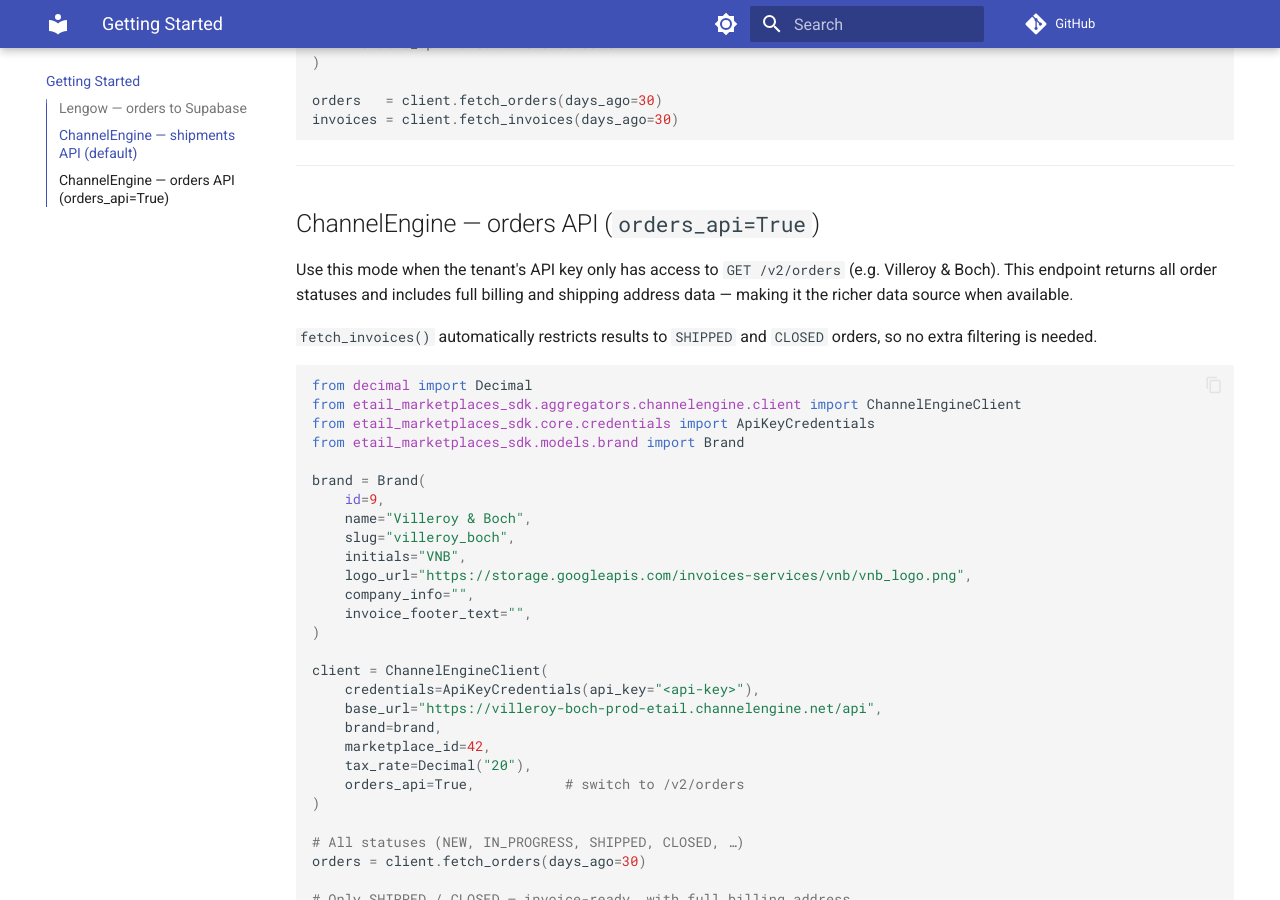
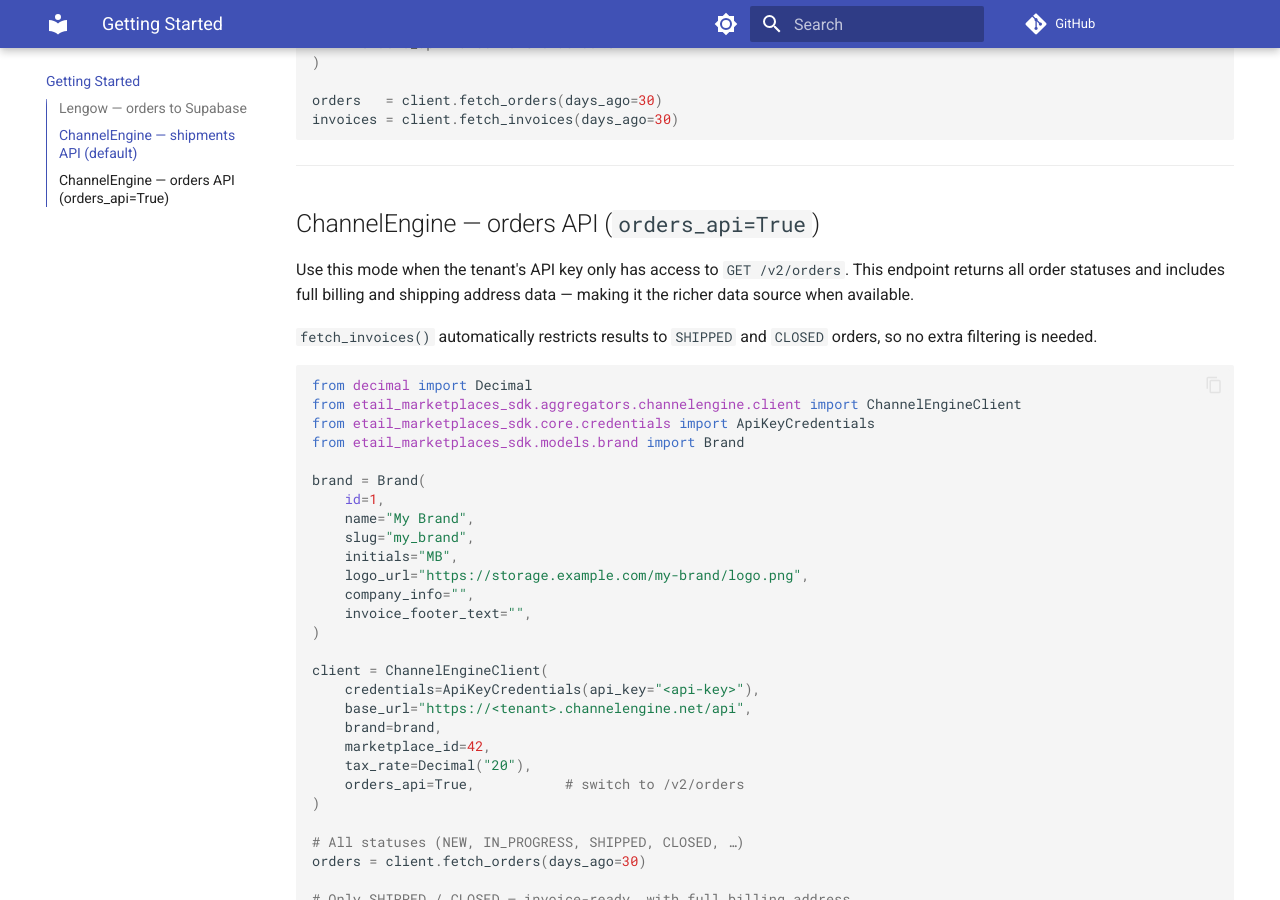
Before and after one commit to etail-agency/etail_marketplaces_sdk, an MkDocs documentation site: the page built from docs/getting-started.md, in a window 1280 px wide and 900 px high, scrolled down 1478 px. Built offline with MkDocs 1.6.1 and Material for MkDocs 9.7.7, drawn with Linux system fonts in a browser that asks for light colours; comment, search, counter and statistics services are not loaded.

Commit message:
Update the documentation

```diff
--- a/docs/getting-started.md
+++ b/docs/getting-started.md
@@ -78,10 +78,9 @@
 
 ## ChannelEngine — orders API (`orders_api=True`)
 
-Use this mode when the tenant's API key only has access to `GET /v2/orders`
-(e.g. Villeroy & Boch).  This endpoint returns all order statuses and includes
-full billing and shipping address data — making it the richer data source when
-available.
+Use this mode when the tenant's API key only has access to `GET /v2/orders`.
+This endpoint returns all order statuses and includes full billing and shipping
+address data — making it the richer data source when available.
 
 `fetch_invoices()` automatically restricts results to `SHIPPED` and `CLOSED`
 orders, so no extra filtering is needed.
@@ -93,18 +92,18 @@
 from etail_marketplaces_sdk.models.brand import Brand
 
 brand = Brand(
-    id=9,
-    name="Villeroy & Boch",
-    slug="villeroy_boch",
-    initials="VNB",
-    logo_url="https://storage.googleapis.com/invoices-services/vnb/vnb_logo.png",
+    id=1,
+    name="My Brand",
+    slug="my_brand",
+    initials="MB",
+    logo_url="https://storage.example.com/my-brand/logo.png",
     company_info="",
     invoice_footer_text="",
 )
 
 client = ChannelEngineClient(
     credentials=ApiKeyCredentials(api_key="<api-key>"),
-    base_url="https://villeroy-boch-prod-etail.channelengine.net/api",
+    base_url="https://<tenant>.channelengine.net/api",
     brand=brand,
     marketplace_id=42,
     tax_rate=Decimal("20"),
```
Also changed, not shown: CHANGELOG.md (+1 -1 lines), README.md (+1 -1 lines), docs/api/aggregators.md (+6 -6 lines).
